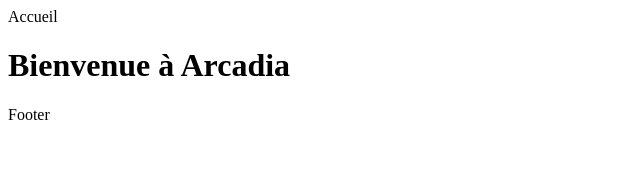
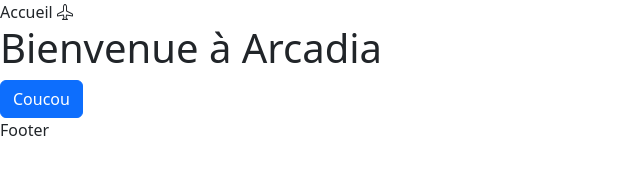
Before and after one commit to Cleopatatras/Arcadia, a website with bundled scripts: page ArcadiaFront/index.html in a window 1280 px wide. Shown: the whole page, without its empty margins (0-640 px from the left). Built offline with nearby package versions, Linux system fonts and the light colour scheme; files whose address does not match are found by name.

Commit message:
install bootstrap

```diff
--- a/ArcadiaFront/index.html
+++ b/ArcadiaFront/index.html
@@ -4,11 +4,13 @@
 <head>
     <meta charset="UTF-8">
     <meta name="viewport" content="width=device-width, initial-scale=1.0">
+    <link rel="stylesheet" href="/node_modules/bootstrap/dist/css/bootstrap.min.css">
+    <link rel="stylesheet" href="node_modules/bootstrap-icons/font/bootstrap-icons.css">
     <title>Zoo Arcadia</title>
 </head>
 
 <body>
-    <header> Accueil</header>
+    <header> Accueil <i class="bi bi-airplane"></i></header>
 
     <Main id="main-page">
 
@@ -22,6 +24,7 @@
     <footer> Footer</footer>
 
     <script type="module" src="Router/router.js"></script>
+    <script src="node_modules/bootstrap/dist/js/bootstrap.bundle.min.js"></script>
 </body>
 
 </html>
--- /dev/null
+++ b/ArcadiaFront/package.json
@@ -0,0 +1,6 @@
+{
+  "dependencies": {
+    "bootstrap": "^5.3.3",
+    "bootstrap-icons": "^1.11.3"
+  }
+}
--- a/ArcadiaFront/pages/home.html
+++ b/ArcadiaFront/pages/home.html
@@ -1 +1,2 @@
 <h1>Bienvenue à Arcadia</h1>
+<button class="btn btn-primary">Coucou</button>
```
Also changed, not shown: 2 other files.
